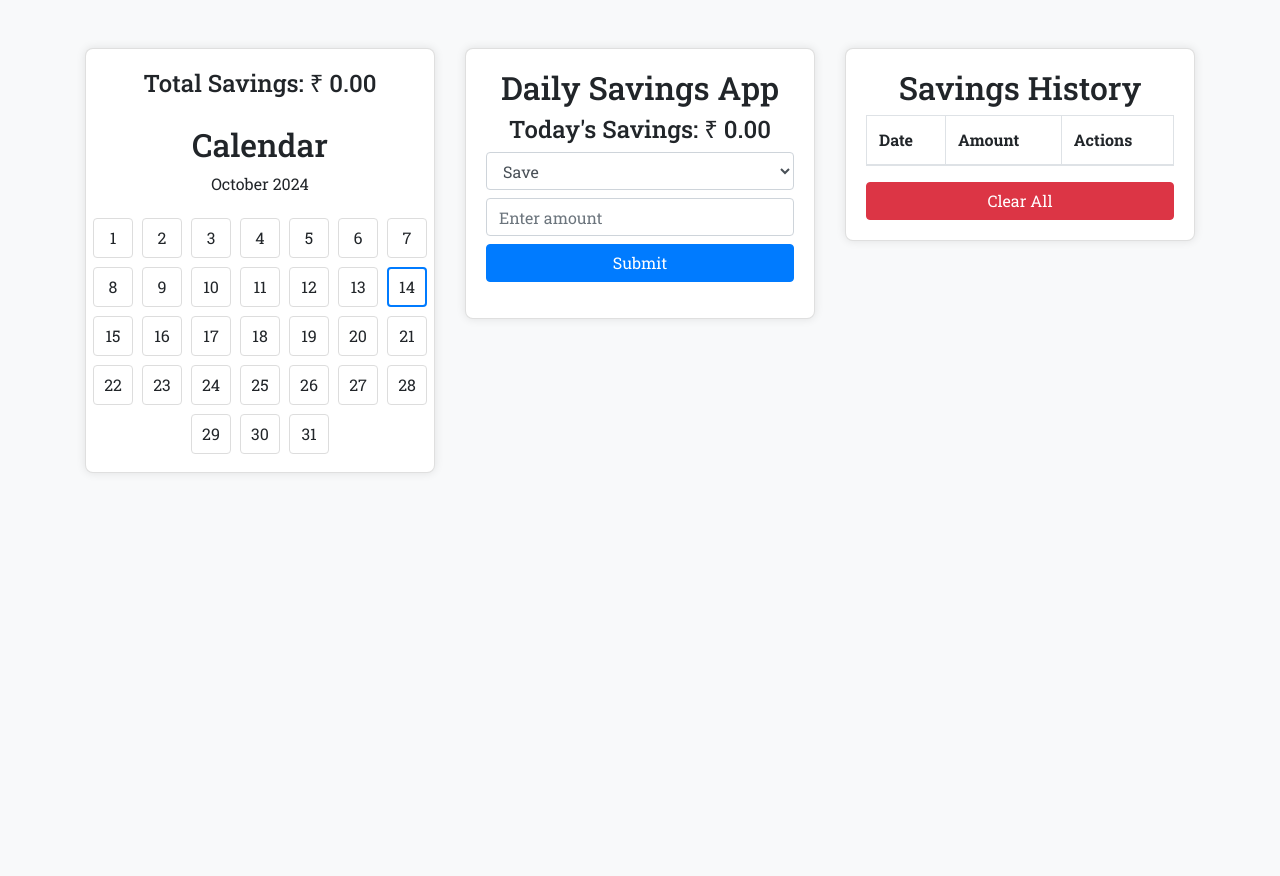
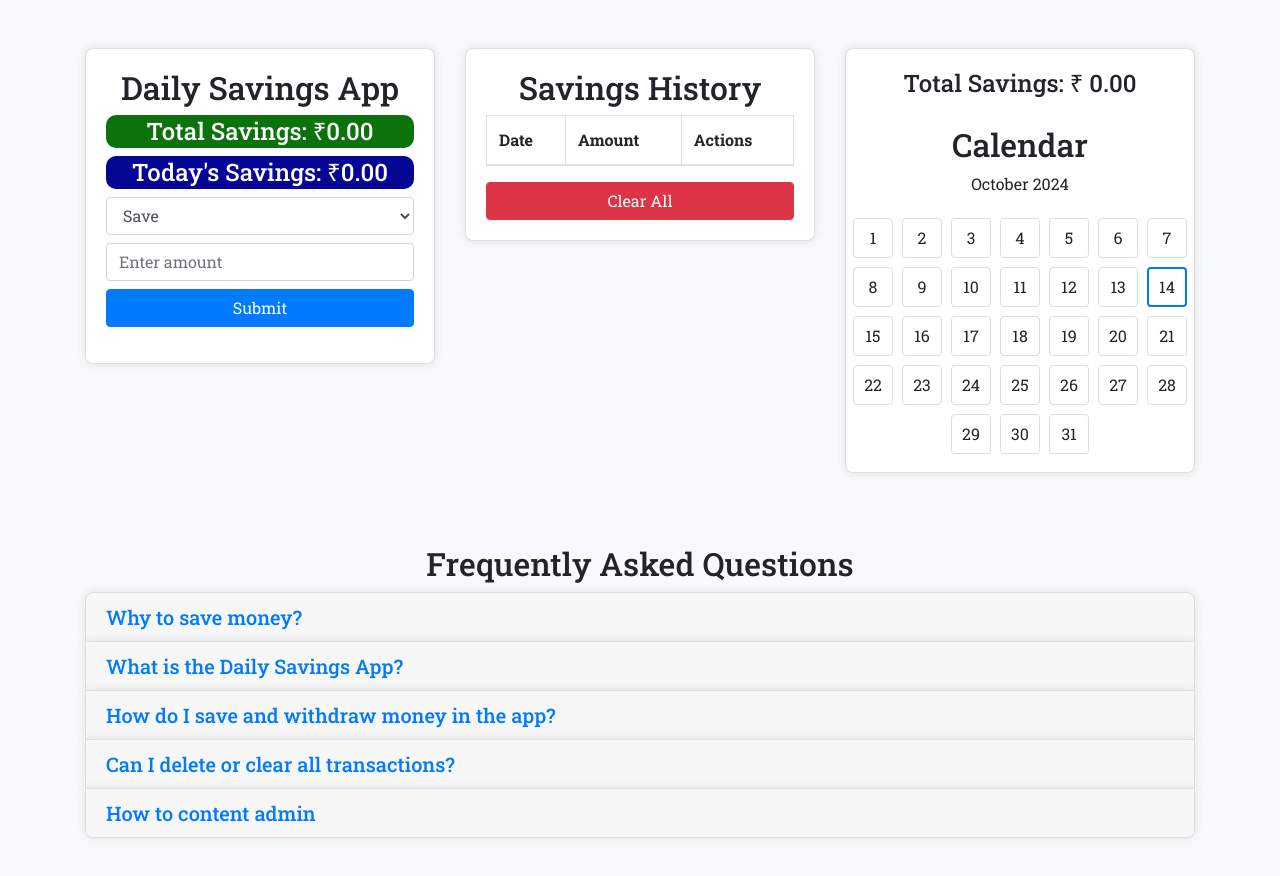
Before and after one commit to sagar-psycho/savings.io, a plain HTML site: page index.html in a window 1280 px wide. Before the commit the page ends 800 px from the top, so only its background shows below. Drawn offline with nearby package versions, Linux system fonts and the light colour scheme.

Commit message:
Update index.html

```diff
--- a/index.html
+++ b/index.html
@@ -12,21 +12,10 @@
         <div class="row">
             <div class="col-md-4 mb-4">
                 <div class="card">
-                    <div class="card-body text-center">
-                        <h4>Total Savings: ₹ <span id="total-savings">0.00</span></h4>
-                    </div>
-                    <div class="calendar-section">
-                        <h2 class="text-center">Calendar</h2>
-                        <p class="text-center" id="calendar-month"></p>
-                        <div id="calendar" class="d-flex flex-wrap justify-content-center mb-3"></div>
-                    </div>
-                </div>
-            </div>
-            <div class="col-md-4 mb-4">
-                <div class="card">
                     <div class="card-body">
                         <h2 class="text-center">Daily Savings App</h2>
-                        <h4 class="text-center">Today's Savings: ₹ <span id="today-savings">0.00</span></h4>
+                        <h4 class="text-center" style="background: rgb(12, 114, 12); padding: 2px; color: white; border-radius: 10px;">Total Savings: ₹<span id="total-savings">0.00</span></h4>
+                        <h4 class="text-center" style="background: rgb(6, 6, 148); padding: 2px; color: white; border-radius: 10px;">Today's Savings: ₹<span id="today-savings">0.00</span> </h4>
                         <div class="input-section mb-3">
                             <select id="transaction-type" class="form-control">
                                 <option value="save">Save</option>
@@ -42,6 +31,7 @@
                 <div class="card">
                     <div class="card-body">
                         <h2 class="text-center">Savings History</h2>
+                        <div class="table-container">
                             <table id="savings-table" class="table table-bordered">
                                 <thead>
                                     <tr>
@@ -51,16 +41,105 @@
                                     </tr>
                                 </thead>
                                 <tbody>
-                                <!-- Savings entries will go here -->
+                                    <!-- Transactions will be populated here -->
                                 </tbody>
                             </table>
+                        </div>
                         <button id="clear-all-btn" class="btn btn-danger btn-block mt-2">Clear All</button>
+                    </div>
+                </div>
+            </div>
+            <div class="col-md-4 mb-4 calendar">
+                <div class="card">
+                    <div class="card-body text-center">
+                        <h4>Total Savings: ₹ <span id="total-savings">0.00</span></h4>
+                    </div>
+                    <div class="calendar-section">
+                        <h2 class="text-center">Calendar</h2>
+                        <p class="text-center" id="calendar-month"></p>
+                        <div id="calendar" class="d-flex flex-wrap justify-content-center mb-3"></div>
                     </div>
                 </div>
             </div>
         </div>
     </div>
 
+    <div class="container mt-5 mb-5 faq-div">
+        <h2 class="text-center">Frequently Asked Questions</h2>
+        <div id="faq-section" class="accordion" role="tablist">
+            <div class="card">
+                <div class="card-header" role="tab" id="headingOne">
+                    <h5 class="mb-0">
+                        <a data-toggle="collapse" href="#collapseOne" aria-expanded="false" aria-controls="collapseOne">
+                            Why to save money?
+                        </a>
+                    </h5>
+                </div>
+                <div id="collapseOne" class="collapse" role="tabpanel" aria-labelledby="headingOne" data-parent="#faq-section">
+                    <div class="card-body">
+                        It is Important to save money now a days.We don't what happens for tomorrow but if we have money we is easy to over come them.
+                    </div>
+                </div>
+            </div>
+            <div class="card">
+                <div class="card-header" role="tab" id="headingTwo">
+                    <h5 class="mb-0">
+                        <a data-toggle="collapse" href="#collapseTwo" aria-expanded="false" aria-controls="collapseTwo">
+                            What is the Daily Savings App?
+                        </a>
+                    </h5>
+                </div>
+                <div id="collapseTwo" class="collapse" role="tabpanel" aria-labelledby="headingTwo" data-parent="#faq-section">
+                    <div class="card-body">
+                        The Daily Savings App helps you track your daily savings and withdrawals, manage your savings history, and visualize savings with a calendar.
+                    </div>
+                </div>
+            </div>
+            <div class="card">
+                <div class="card-header" role="tab" id="headingThree">
+                    <h5 class="mb-0">
+                        <a data-toggle="collapse" href="#collapseThree" aria-expanded="false" aria-controls="collapseThree">
+                            How do I save and withdraw money in the app?
+                        </a>
+                    </h5>
+                </div>
+                <div id="collapseThree" class="collapse" role="tabpanel" aria-labelledby="headingThree" data-parent="#faq-section">
+                    <div class="card-body">
+                        You can save or withdraw money by selecting the transaction type, entering an amount, and clicking the "Submit" button.
+                    </div>
+                </div>
+            </div>
+            <div class="card">
+                <div class="card-header" role="tab" id="headingFour">
+                    <h5 class="mb-0">
+                        <a data-toggle="collapse" href="#collapseFour" aria-expanded="false" aria-controls="collapseFour">
+                            Can I delete or clear all transactions?
+                        </a>
+                    </h5>
+                </div>
+                <div id="collapseFour" class="collapse" role="tabpanel" aria-labelledby="headingFour" data-parent="#faq-section">
+                    <div class="card-body">
+                        Yes, you can delete individual transactions or clear all transactions using the "Delete" button in each row or the "Clear All" button.
+                    </div>
+                </div>
+            </div>
+            <div class="card">
+                <div class="card-header" role="tab" id="headingFive">
+                    <h5 class="mb-0">
+                        <a data-toggle="collapse" href="#collapseFive" aria-expanded="false" aria-controls="collapseFive">
+                            How to content admin
+                        </a>
+                    </h5>
+                </div>
+                <div id="collapseFive" class="collapse" role="tabpanel" aria-labelledby="headingFive" data-parent="#faq-section">
+                    <div class="card-body">
+                        <a href="https://wa.me/919380940559">WhatsApp Me</a> <br>
+                        <a href="mailto: ksagar0559@gmail.com">Send Email</a>
+                    </div>
+                </div>
+            </div>
+        </div>
+    </div>
     <div class="modal fade" id="deleteConfirmModal" tabindex="-1" role="dialog" aria-labelledby="deleteConfirmModalLabel" aria-hidden="true">
         <div class="modal-dialog" role="document">
             <div class="modal-content">
@@ -81,7 +160,6 @@
         </div>
     </div>
 
-    <!-- Clear All Confirmation Modal -->
     <div class="modal fade" id="clearAllConfirmModal" tabindex="-1" role="dialog" aria-labelledby="clearAllConfirmModalLabel" aria-hidden="true">
         <div class="modal-dialog" role="document">
             <div class="modal-content">
```
Lines whose indentation alone changed are shown as unchanged.
